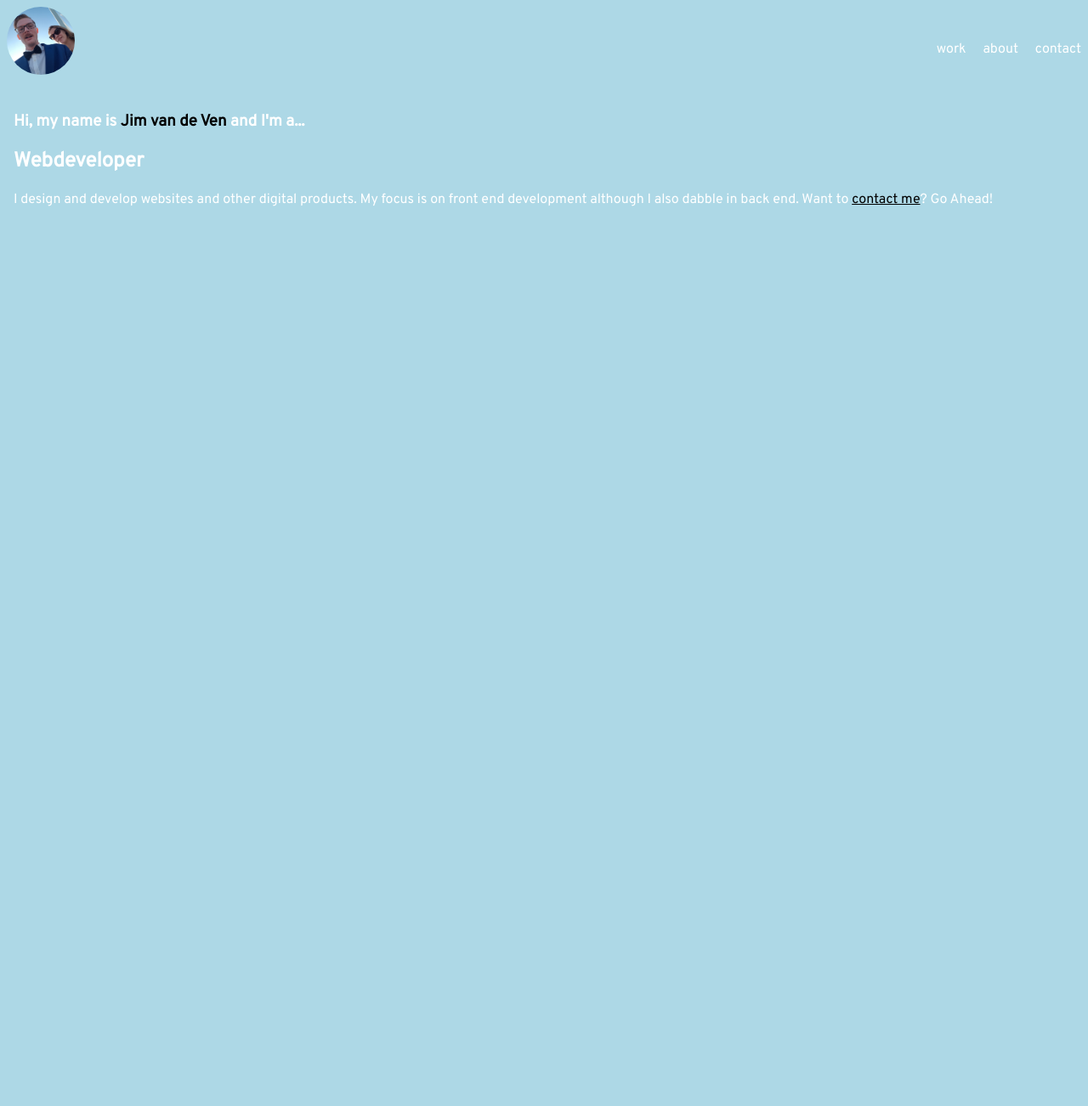
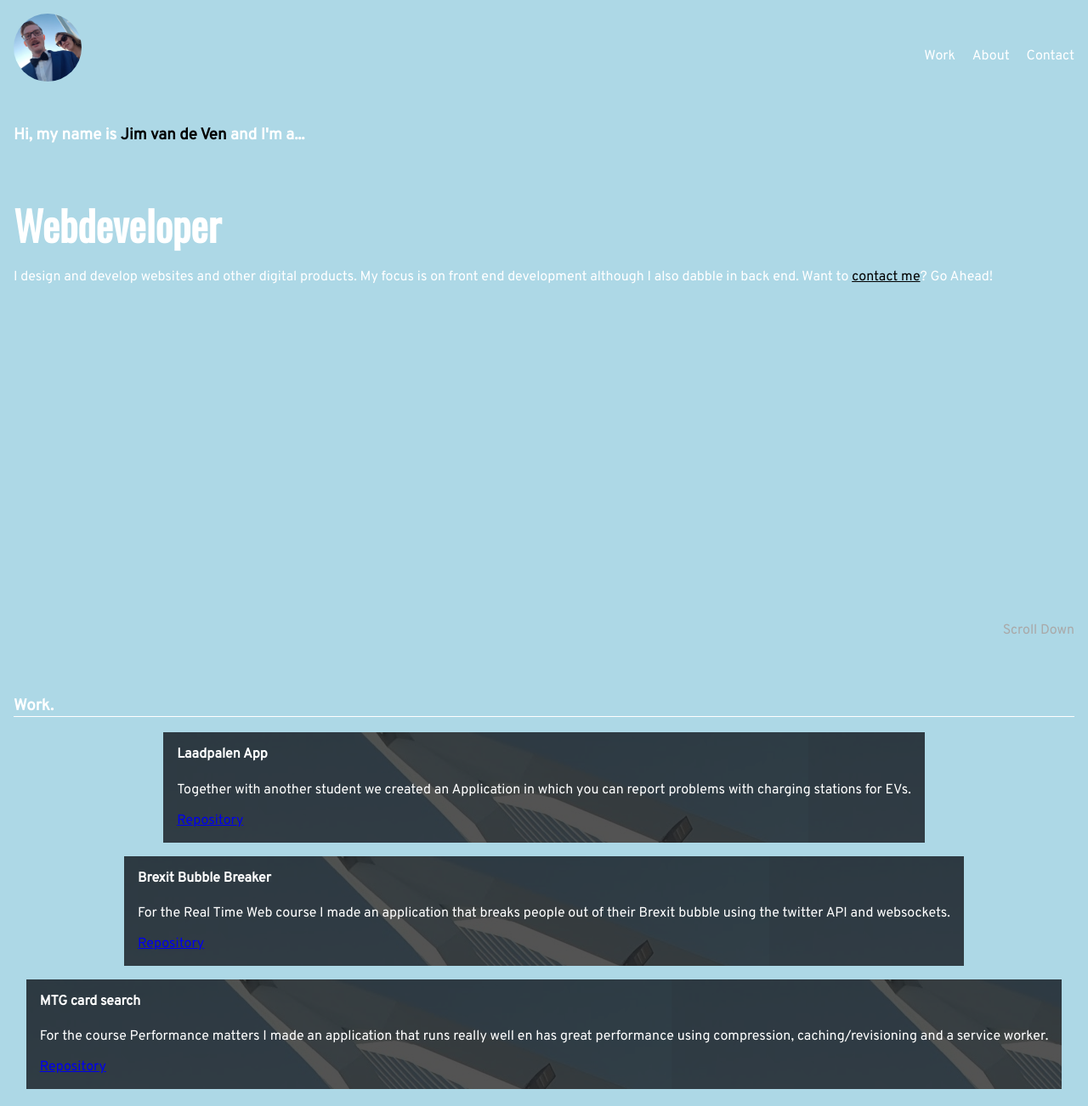
Before and after one commit to JimvandeVen/portfolio, a plain HTML site: page index.html in a window 1280 px wide. Shown: the top 1302 px of the page at 85% size. Drawn offline with nearby package versions, Linux system fonts and the light colour scheme.

Commit message:
added the work section

```diff
--- a/index.html
+++ b/index.html
@@ -6,6 +6,7 @@
     <meta name="viewport" content="width=device-width, initial-scale=1.0">
     <meta http-equiv="X-UA-Compatible" content="ie=edge">
     <link href="https://fonts.googleapis.com/css?family=Overpass&display=swap" rel="stylesheet">
+    <link href="https://fonts.googleapis.com/css?family=Oswald&display=swap" rel="stylesheet">
     <link rel="stylesheet" href="styles.css">
 
     <title>Jim van de Ven</title>
@@ -15,9 +16,9 @@
     <header>
         <img src="profielfoto-2.png" alt="Jim van de Ven">
         <nav>
-            <a href="#work">work</a>
-            <a href="#about">about</a>
-            <a href="#contact">contact</a>
+            <a href="#work">Work</a>
+            <a href="#about">About</a>
+            <a href="#contact">Contact</a>
         </nav>
     </header>
     <main>
@@ -27,10 +28,41 @@
             </h3>
             <h1>Webdeveloper</h1>
             <p>I design and develop websites and other digital products. My focus is on front end development although I also dabble in back end. Want to <a class="black" href="mailto:jimvandeven_1@hotmail.com" target="_top">contact me</a>? Go Ahead!</p>
+            <p class="lightgrey">Scroll Down</p>
         </section>
-        <section id="work" class=""></section>
-        <section id="about" class=""></section>
-        <section id="contact" class=""></section>
+        <section id="work" class="">
+            <h3 class="title">Work.</h3>
+            <div class="projectWrapper">
+                <article>
+                    <div class="projectContainer">
+                        <h4>Laadpalen App</h4>
+                        <p>Together with another student we created an Application in which you can report problems with charging stations for EVs.</p>
+                        <a href="https://github.com/JimvandeVen/meesterproef-1819">Repository</a>
+                    </div>
+                </article>
+                <article>
+                    <div class="projectContainer">
+                        <h4>Brexit Bubble Breaker</h4>
+                        <p>For the Real Time Web course I made an application that breaks people out of their Brexit bubble using the twitter API and websockets.</p>
+                        <a href="https://github.com/JimvandeVen/real-time-web-1819">Repository</a>
+                    </div>
+                </article>
+                <article>
+                    <div class="projectContainer">
+                        <h4>MTG card search</h4>
+                        <p>For the course Performance matters I made an application that runs really well en has great performance using compression, caching/revisioning and a service worker.</p>
+                        <a href="https://github.com/JimvandeVen/performance-matters-1819">Repository</a>
+                    </div>
+                </article>
+            </div>
+
+        </section>
+        <section id="about" class="">
+            <h3 class="title">About.</h3>
+        </section>
+        <section id="contact" class="">
+            <h3 class="title">Contact.</h3>
+        </section>
     </main>
 
 </body>
--- a/styles.css
+++ b/styles.css
@@ -8,7 +8,7 @@ body {
 header {
     max-height: 5em;
     display: flex;
-    padding: .5em;
+    padding: 1em;
 }
 
 header nav {
@@ -30,11 +30,49 @@ header img {
 }
 
 section {
+    display: flex;
+    flex-direction: column;
     padding: 1em;
     color: white;
-    height: 100vh;
+    min-height: 80vh;
 }
 
 .black {
     color: black;
 }
+
+h1 {
+    font-size: 3em;
+    font-family: 'Oswald', sans-serif;
+    margin-bottom: 0;
+}
+
+.lightgrey {
+    margin-top: auto;
+    text-align: right;
+    color: darkgray;
+}
+
+.title {
+    border-bottom: 1px solid white;
+}
+
+.projectWrapper {
+    display: flex;
+    flex-wrap: wrap;
+    justify-content: space-around;
+}
+
+article {
+    background-image: url("profielfoto.jpg");
+    margin-bottom: 1em;
+}
+
+h4 {
+    margin-top: 0;
+}
+
+.projectContainer {
+    padding: 1em;
+    background-color: rgba(41, 40, 40, 0.8);
+}
```
